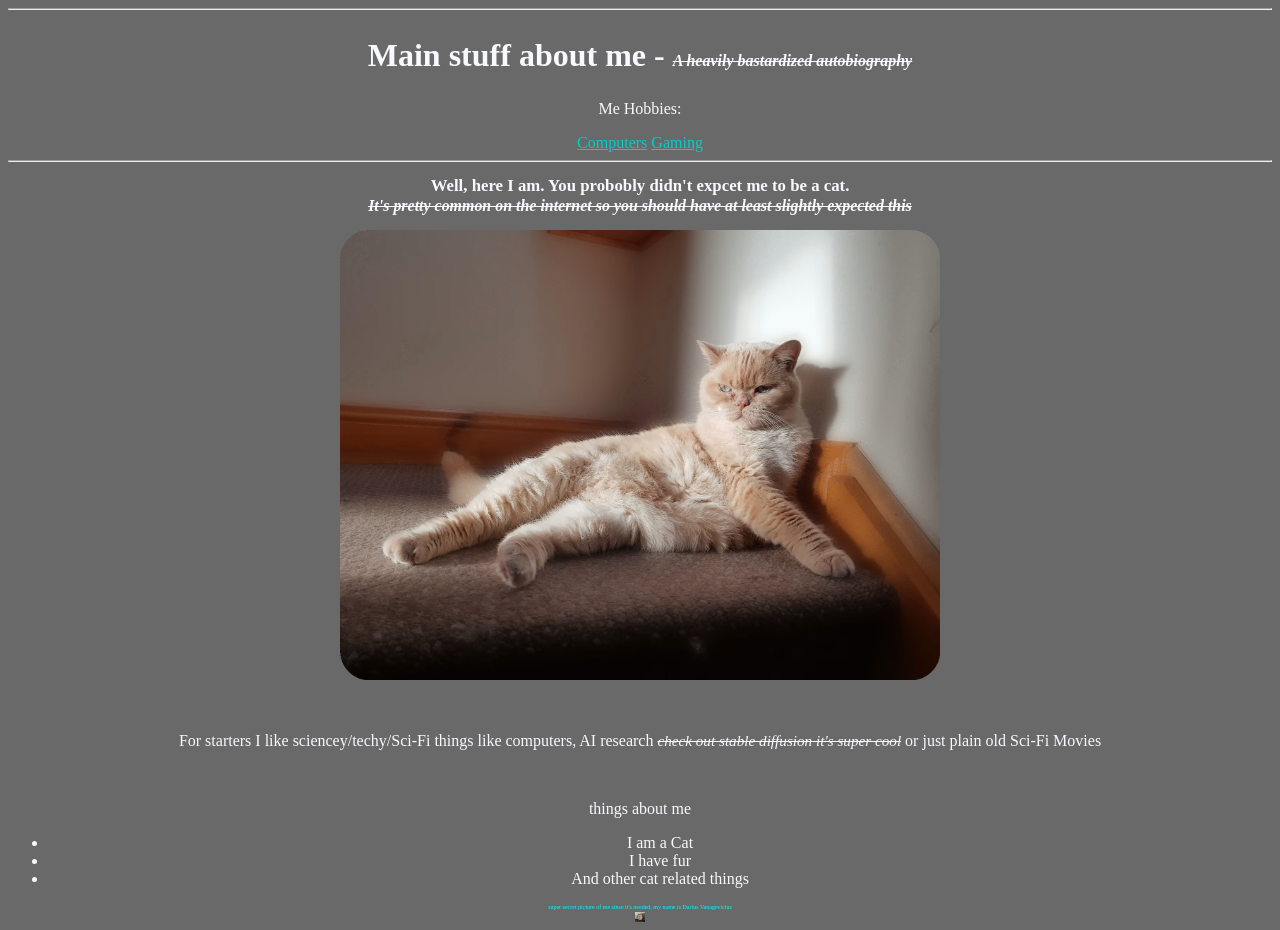
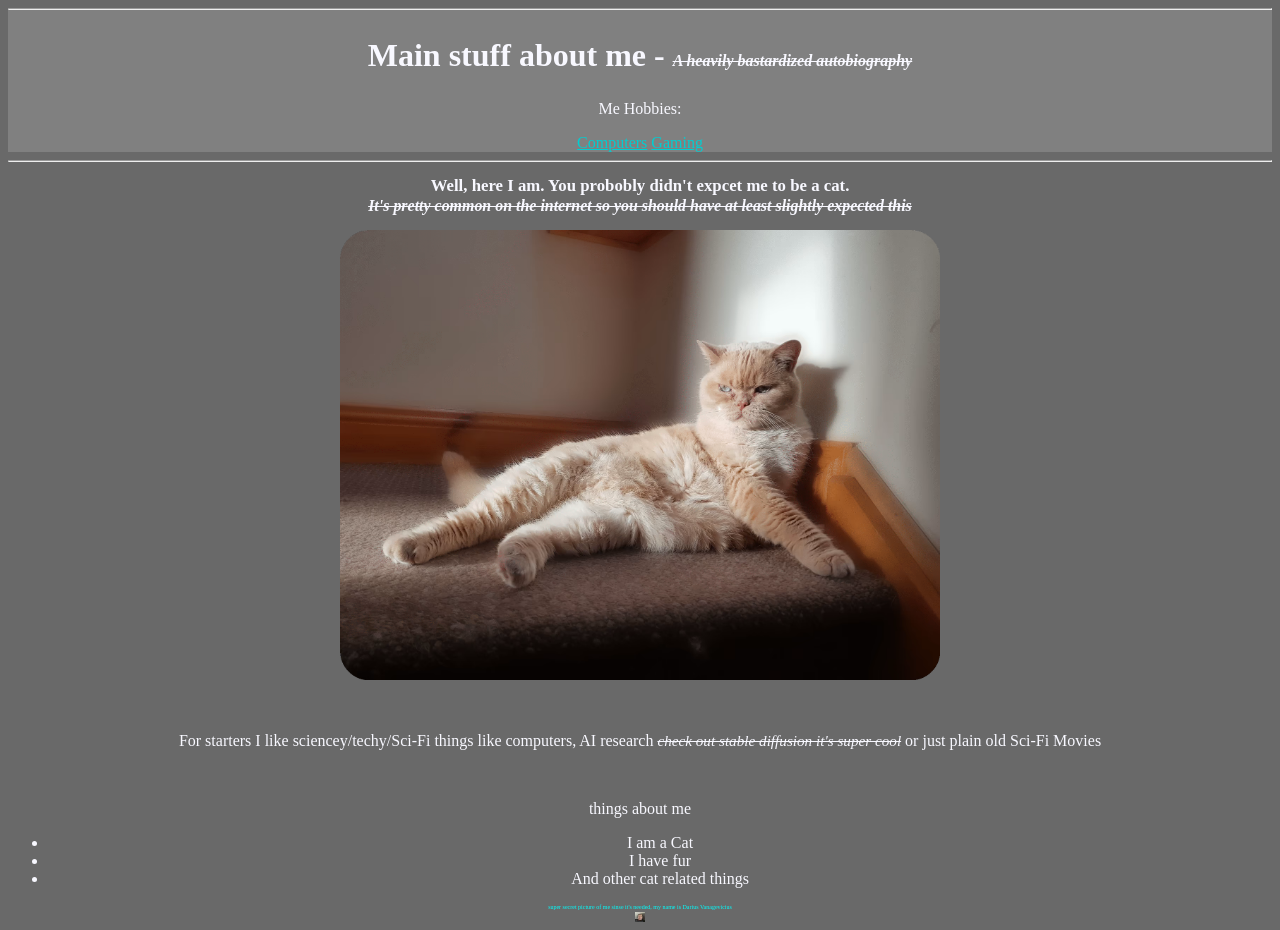
Before and after one commit to Darius20103104/WebDev, a plain HTML site: page personal.html in a window 1280 px wide. Drawn offline with Linux system fonts and the light colour scheme.

Commit message:
slight update

```diff
--- a/css/perosnal/computer.css
+++ b/css/perosnal/computer.css
@@ -64,3 +64,7 @@ a:active {
     font-size: 80%;
     color: floralwhite;
 }
+
+nav {
+    background-color: #003203;
+}
--- a/css/perosnal/games.css
+++ b/css/perosnal/games.css
@@ -62,3 +62,7 @@ th,td {
 table {
     border-top-style: double;
 }
+
+nav {
+    background-color: grey;
+}
--- a/css/perosnal/main.css
+++ b/css/perosnal/main.css
@@ -61,3 +61,7 @@ a:active {
     margin-left: auto;
     margin-right: auto;
 }
+
+nav {
+    background-color: grey;
+}
```
